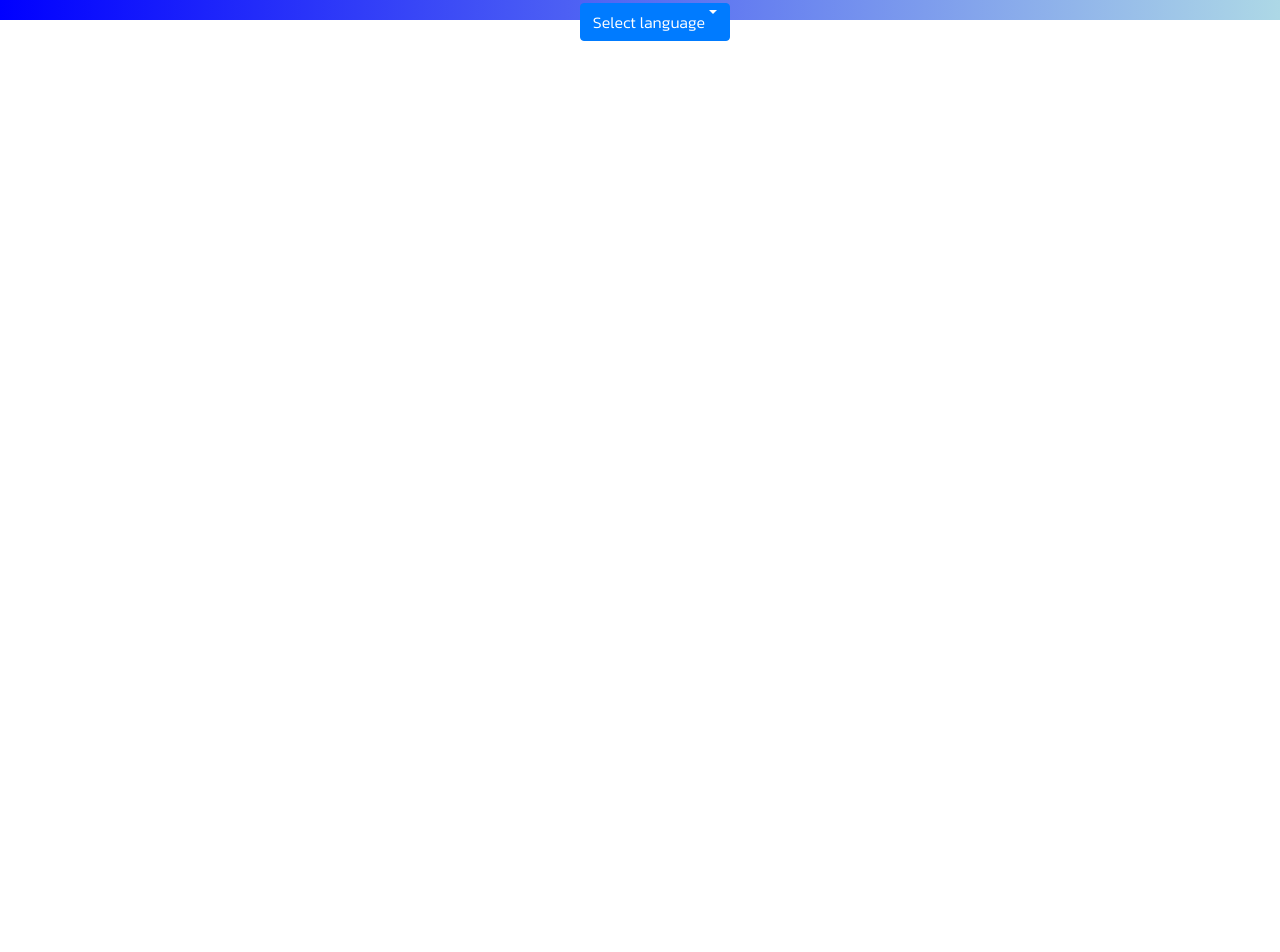
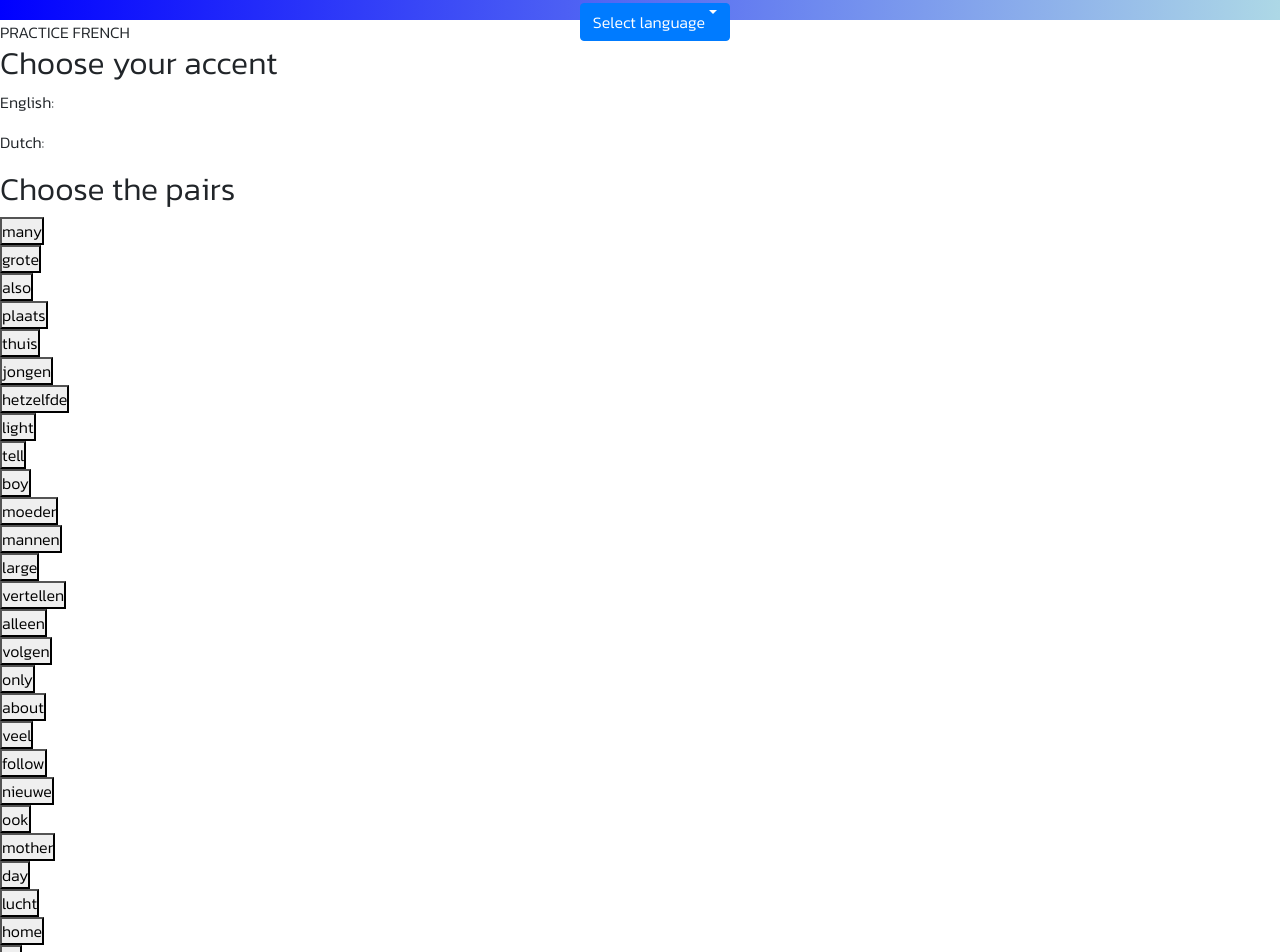
Before and after one commit to selilulu/King-Size, a React (Create React App) app in the folder client/: page /gamede in a window 1280 px wide. Shown: the part 60-1012 px from the top of the page. Before the commit the page ends 800 px from the top, so only its background shows below. Built offline with nearby package versions, Linux system fonts and the light colour scheme.

Commit message:
add the same game but change the pairs to english - dutch

```diff
--- a/client/src/Components/Navbar/Navbar.js
+++ b/client/src/Components/Navbar/Navbar.js
@@ -22,7 +22,9 @@ import 'bootstrap/dist/css/bootstrap.min.css';
 import {Dropdown, DropdownButton} from 'react-bootstrap';
 import Resetpassword from '../Resetpassword/Resetpassword'
 import GameIndex from '../game/GameIndex'
-import Game from '../game/Game';
+import GameFr from '../game/GameFr';
+import GameDe from '../game/GameDe';
+
 
 import PrivateRoute from '../routing/PrivateRouting'
 const Navbar = ()=>{
@@ -89,7 +91,9 @@ const Navbar = ()=>{
         <Route path="/resetpassword/:resetToken" exact component={Resetpassword}/>
 
         <Route path="/onlinegame" exact component={GameIndex}/>
-        <Route path="/game" exact component={Game}/>
+        <Route path="/gamefr" exact component={GameFr}/>
+        <Route path="/gamede" exact component={GameDe}/>
+
 
 
 
--- a/client/src/Components/game/Game.css
+++ b/client/src/Components/game/Game.css
@@ -12,3 +12,8 @@ li {
 .selected{
     color: orangered;
 }
+.choices{
+display: inline-block;
+
+
+}
--- /dev/null
+++ b/client/src/Components/game/GameDe.js
@@ -0,0 +1,146 @@
+import React, { useState, useEffect } from "react";
+import data from './data'
+import random from './random'
+import "./Game.css";
+export default function GameDe() {
+  const synthRef = React.useRef(window.speechSynthesis);
+  const [choices, setChoices]= useState([]);
+  const [current, setCurrent ] = useState(null);
+  const [selected, setSelected ] = useState({});
+  const [EngVoices, setEngVoices ] = useState([]);
+
+  const [DeVoices, setDeVoices ] = useState([]);
+
+  const [EngVoice, setEngVoice] = useState(null);
+
+  const [DeVoice, setDeVoice] = useState(null);
+useEffect(()=>  {
+setTimeout(() => {
+  const voices = synthRef.current.getVoices();
+
+  const voiceA = voices.filter((voice)=> voice.lang.substr(0,2) === data.de.langA.code);
+  setEngVoices(voiceA);
+  setEngVoice(random (voiceA))
+
+
+  const voiceB = voices.filter((voice)=> voice.lang.substr(0,2) === data.de.langB.code);
+  setDeVoices(voiceB);
+  setDeVoice(random (voiceB))
+  console.log(voices)
+}, 100);
+
+}, [])
+
+useEffect(()=>{
+let all = data.de.pairs.flatMap(([valueA, valueB]) =>
+  [
+    {lang: data.de.langA.code, value: valueA},
+    {lang: data.de.langB.code, value: valueB}
+]
+);
+let sorted = all.sort(()=> Math.random() - 0.5);
+setChoices(sorted);
+}, [data.de.pairs]);
+console.log(data.de.langA.code)
+const isMatch = (valueA, valueB) =>
+data.de.pairs.some(
+([choiceA,choiceB]) =>
+(valueA === choiceA && valueB === choiceB) ||
+(valueA === choiceB && valueB === choiceA)
+
+
+);
+
+const choose = (choice) => {
+const utterThis= new SpeechSynthesisUtterance(choice.value);
+
+utterThis.voice = choice.lang === data.de.langA.code ? EngVoice : DeVoice;
+synthRef.current.speak(utterThis);
+if(current){
+if (isMatch(current.value, choice.value)){
+  setSelected({...selected, [choice.value]: true});
+}else{
+  setSelected({...selected, [current.value]: false});
+}
+setCurrent(null);
+}else{
+setSelected({...selected, [choice.value]: true});
+setCurrent(choice);
+}
+};
+const reset = () => {
+  setCurrent(null);
+  setSelected({});
+};
+
+return (
+<>
+<a>Practice French</a>
+<h2>Choose your accent</h2>
+<div className="luanguages">
+<ul className= "voices">
+<li>{data.de.langA.name}:</li>
+          {EngVoices.map((voice) => (
+            <li key={voice.name}>
+              <button
+                onClick={() => {
+                  setEngVoice(voice);
+                }}
+                className={
+                  EngVoice && EngVoice.name === voice.name ? "selected" : ""
+                }
+              >
+                {voice.name}
+              </button>
+            </li>
+          ))}
+        </ul>
+<ul className= "voices">
+  <li>{data.de.langB.name}:</li>
+          {DeVoices.map((voice) => (
+            <li key={voice.name}>
+              <button
+                onClick={() => {
+                  setDeVoice(voice);
+                }}
+                className={
+                  DeVoice && DeVoice.name === voice.name ? "selected" : ""
+                }
+
+              >
+                {voice.name}
+              </button>
+            </li>
+          ))}
+        </ul>
+</div>
+<h2>Choose the pairs</h2>
+<ul className= "choices">
+    {choices.map((choice)=> (
+
+<li key = {`${choice.lang}-${choice.value}`}>
+<button  onClick={() =>
+                choose(choice)
+              }
+
+              className={current && current.value === choice.value ? "selcted": ""
+            }
+              disabled={!!selected [choice.value]}
+
+              >{choice.value}</button>
+
+</li>
+
+    ))}
+    </ul>
+    <button className="reset" onClick={() => reset()}>
+        reset
+      </button>
+    </>
+);
+
+
+
+
+
+}
--- a/client/src/Components/game/Game.js
+++ b/client/src/Components/game/GameFr.js
@@ -2,7 +2,7 @@ import React, { useState, useEffect } from "react";
 import data from './data'
 import random from './random'
 import "./Game.css";
-export default function Game() {
+export default function GameFr() {
   const synthRef = React.useRef(window.speechSynthesis);
   const [choices, setChoices]= useState([]);
   const [current, setCurrent ] = useState(null);
--- a/client/src/Components/game/GameIndex.js
+++ b/client/src/Components/game/GameIndex.js
@@ -14,12 +14,12 @@ export default function IndexPage() {
       </h1>
       <ul>
         <li>
-          <Link href="/en/[lang]" as="/en/es">
-            <a>Practice Spanish</a>
+        <Link to="/gamede" >
+            <a>Practice Dutch</a>
           </Link>
         </li>
         <li>
-        <Link to="/game" >
+        <Link to="/gamefr" >
         <a>Practice French</a>
             </Link>
 
--- a/client/src/Components/game/data.js
+++ b/client/src/Components/game/data.js
@@ -1,15 +1,29 @@
 const data = {
-    es: {
+    de: {
       pairs: [
-        ["the bank", "el banco"],
-        ["the restaurant", "el restaurante"],
-        ["a potato", "una papa"],
-        ["cow", "vaca"],
-        ["chair", "silla"],
-        ["I'm beautiful", "soy hermoso"],
+        ["tell", "vertellen"],
+        ["air", "lucht"],
+        ["also", "ook"],
+        ["home", "thuis"],
+        ["large", "grote"],
+        ["must", "moet"],
+        ["such", "dergelijke"],
+        ["follow", "volgen"],
+        ["men", "mannen"],
+        ["light", "licht"],
+        ["mother", "moeder"],
+        ["new", "nieuwe"],
+        ["place", "plaats"],
+        ["after", "na"],
+        ["only", "alleen"],
+        ["boy", "jongen"],
+        ["same", "hetzelfde"],
+        ["about", "over"],
+        ["many", "veel"],
+        ["day", "day"],
       ],
       langA: { code: "en", name: "English" },
-      langB: { code: "es", name: "Spanish" },
+      langB: { code: "de", name: "Dutch" },
     },
     fr: {
       pairs: [
```
